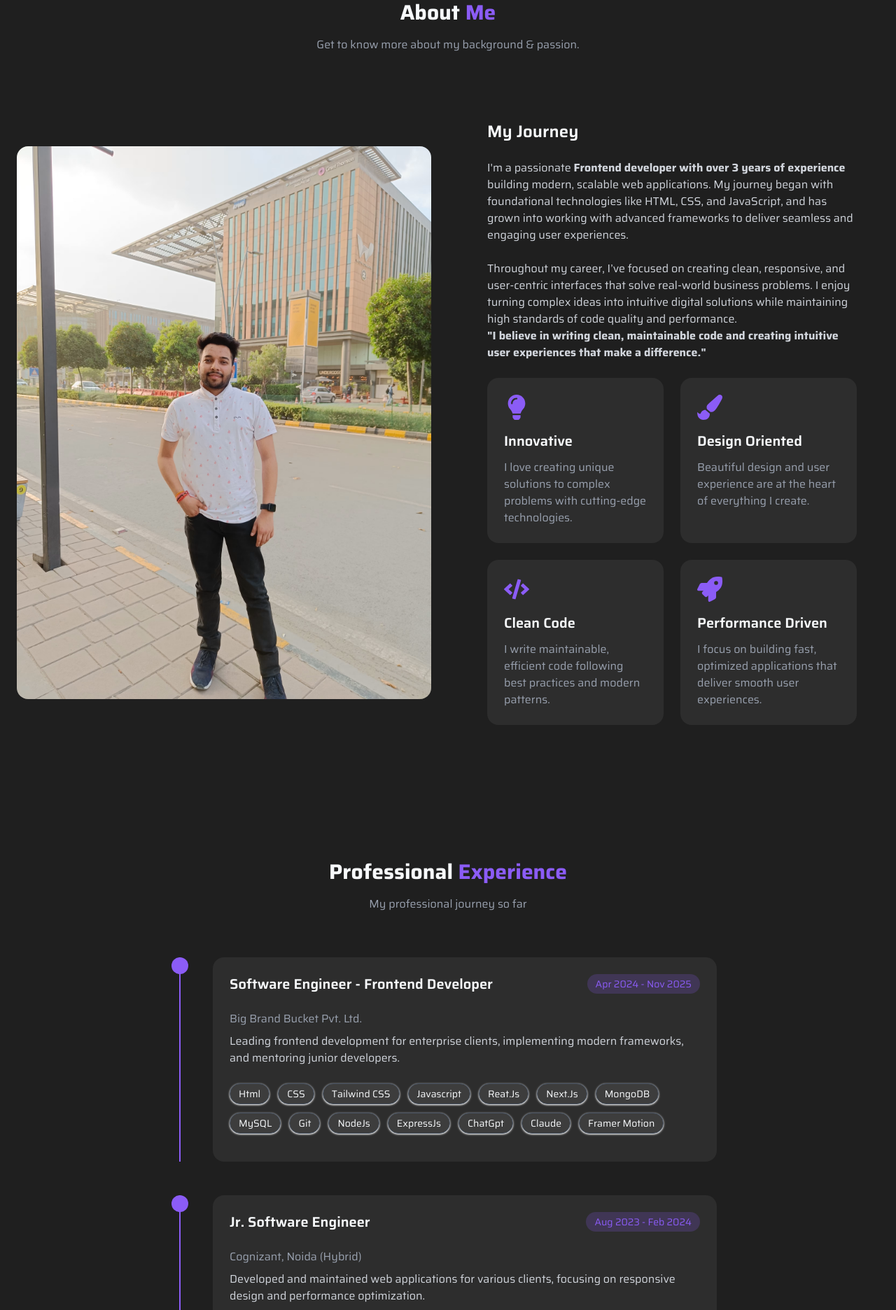
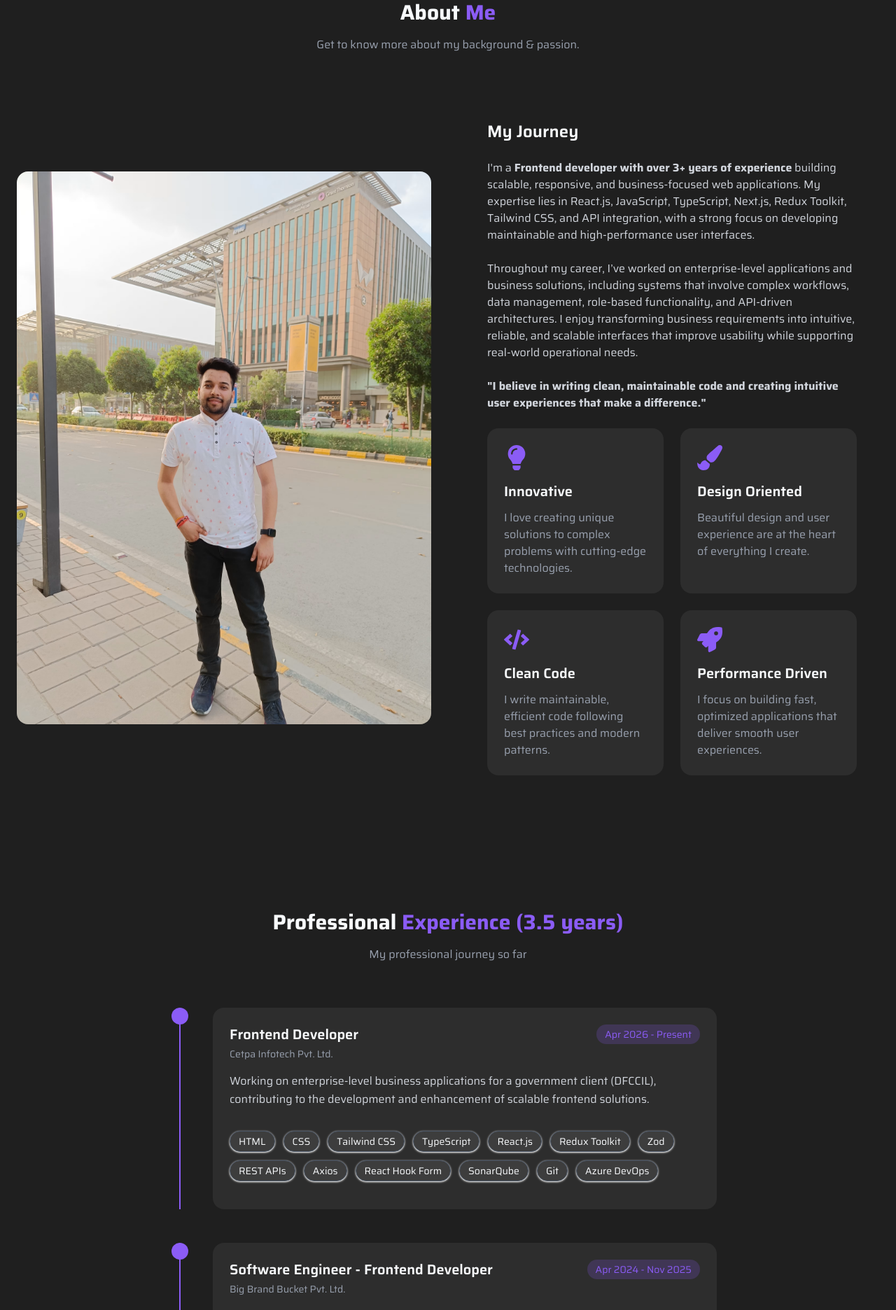
Before and after one commit to deepakguptabvp/portfolio, a React (Vite) app: page / in a window 1280 px wide. Shown: the part 880-2752 px from the top of the page at 70% size. Built offline with nearby package versions, Linux system fonts and the light colour scheme.

Commit message:
updated portfolio with UI & experience.

```diff
--- a/src/assets/assets.js
+++ b/src/assets/assets.js
@@ -13,7 +13,6 @@ import {
   FaLinkedin,
 } from "react-icons/fa";
 
-import { FaXTwitter } from "react-icons/fa6";
 
 import profileImg from "../assets/profile.jpg";
 import profileImg1 from "../assets/profileImg1.avif";
@@ -21,6 +20,7 @@ import profileImg2 from "../assets/profileImg2.avif";
 import projectImg2 from "../assets/project2.avif";
 import projectImg4 from "../assets/project4.avif";
 import weatherImg3 from "../assets/weather-3.jpg";
+import { SiGmail } from "react-icons/si";
 // import projectImg1 from "../assets/project1.avif";
 // import projectImg3 from "../assets/project3.avif";
 // import projectImg5 from "../assets/project5.avif";
@@ -71,20 +71,14 @@ export const skills = [
     icon: FaReact,
     description:
       "Building responsive and interactive user interfaces with modern frameworks.",
-    tags: ["JavaScript", "React", "Angular", "TypeScript"],
+    tags: ["HTML5", "CSS3", "JavaScriptES6", "Tailwind CSS", "TypeScript", "React.js", "Next.js"],
   },
   {
-    title: "Backend Development",
+  title: "Backend & Database Development",
   icon: FaServer,
-    description: "Creating robust server-side applications and RESTful APIs.",
-    tags: ["Node.js", "Express"],
-  },
-  {
-    title: "Database Management",
-    icon: FaDatabase,
   description:
-      "Designing and optimizing databases for performance and scalability.",
-    tags: ["MongoDB", "PostgreSQL", "MySQL", "Firebase"],
+    "Building RESTful APIs and managing scalable databases for reliable and efficient web applications.",
+  tags: ["Node.js", "Express.js", "MongoDB", "MySQL"],
 },
   // {
   //   title: 'Mobile Development',
@@ -97,14 +91,21 @@ export const skills = [
     icon: FaRobot,
     description:
       "Leveraging AI tools to boost productivity, automate tasks, and enhance development workflows.",
-    tags: ["ChatGPT", "Claude", "GitHub Copilot", "Cursor"],
+    tags: ["ChatGPT", "Claude", "Antigravity", "Cursor"],
   },
 {
-    title: "Tools & Technologies",
+  title: "Development Tools & Workflow",
   icon: FaTools,
   description:
-      "Essential tools and technologies I use in my development workflow.",
-    tags: ["Git & GitHub", "Webpack", "Figma", "Jest"],
+    "Tools and technologies I use to build, manage, test, and deliver scalable web applications.",
+  tags: [
+    "Figma",
+    "Git",
+    "GitHub",
+    "SonarQube",
+    "Azure DevOps",
+    "ESLint",
+  ],
 },
 ];
 
@@ -171,27 +172,51 @@ export const projects = [
   },
 ];
 
+
 export const workData = [
+  {
+    role: "Frontend Developer",
+    company: "Cetpa Infotech Pvt. Ltd.",
+    duration: "Apr 2026 - Present",
+    description:
+      "Working on enterprise-level business applications for a government client (DFCCIL), contributing to the development and enhancement of scalable frontend solutions.",
+    techStack: [
+      "HTML",
+      "CSS",
+      "Tailwind CSS",
+      "TypeScript",
+      "React.js",
+      "Redux Toolkit",
+      "Zod",
+      "REST APIs",
+      "Axios",
+      "React Hook Form",
+      "SonarQube",
+      "Git",
+      "Azure DevOps",
+    ],
+  },
   {
     role: "Software Engineer - Frontend Developer",
     company: "Big Brand Bucket Pvt. Ltd.",
     duration: "Apr 2024 - Nov 2025",
     description:
-      "Leading frontend development for enterprise clients, implementing modern frameworks, and mentoring junior developers.",
+      "Developed multiple websites for a single client, handling the complete frontend development lifecycle from understanding business requirements to delivering the final product.",
     techStack: [
-      "Html",
+      "HTML",
       "CSS",
       "Tailwind CSS",
-      "Javascript",
-      "Reat.Js",
-      "Next.Js",
+      "JavaScript",
+      "TypeScript",
+      "React.js",
+      "Next.js",
+      "Redux",
+      "REST APIs",
+      "Node.js",
+      "Express.js",
       "MongoDB",
       "MySQL",
       "Git",
-      "NodeJs",
-      "ExpressJs",
-      "ChatGpt",
-      "Claude",
       "Framer Motion",
     ],
   },
@@ -200,12 +225,14 @@ export const workData = [
     company: "Cognizant, Noida (Hybrid)",
     duration: "Aug 2023 - Feb 2024",
     description:
-      "Developed and maintained web applications for various clients, focusing on responsive design and performance optimization.",
+      "Developed and maintained web applications using modern frontend technologies, with a focus on responsive UI development, reusable components, API integration, and performance optimization. Worked closely with team members to deliver functional and user-centric solutions aligned with project requirements.",
     techStack: [
-      "Html",
+      "HTML",
       "CSS",
-      "Javascript",
-      "Reat.Js",
+      "JavaScript",
+      "React.js",
+      "Angular",
+      "REST APIs",
       "MongoDB",
       "MySQL",
       "Git",
@@ -217,16 +244,19 @@ export const workData = [
     company: "Cognizant, Noida (Hybrid)",
     duration: "Aug 2022 - Aug 2023",
     description:
-      "Started my career building basic websites and gradually took on more complex projects as I expanded my skill set.",
+      "Started my professional journey by developing web applications and building a strong foundation in frontend and backend technologies. Worked with Angular, TypeScript, Java, and Spring Boot while gaining experience in application development, debugging, database integration, and software development practices.",
     techStack: [
-      "Html",
+      "HTML",
       "CSS",
+      "JavaScript",
+      "TypeScript",
+      "Angular",
       "Material UI",
       "Java",
-      "SpringBoot",
-      "Angular",
-      "MongoDb",
-      "Typescript",
+      "Spring Boot",
+      "MongoDB",
+      "MySQL",
+      "Git",
     ],
   },
 ];
@@ -242,14 +272,14 @@ export const mediaLinks = [
     icon: FaLinkedin,
     link: "https://www.linkedin.com/in/deepakgupta1597/",
   },
-  {
-    title: "Twitter",
-    icon: FaXTwitter,
-    link: "https://twitter.com",
-  },
+  // {
+  //   title: "Gmail",
+  //   icon: SiGmail ,
+  //   link: "deepakgupta.150743@gmail.com",
+  // },
   {
     title: "Resume Download",
     icon: FaDownload,
-    link: "/DeepakGupta- FE Fev.pdf",
+    link: "/Deepak-Gupta-Frontend-Developer.pdf",
   },
 ];
--- a/src/components/About.jsx
+++ b/src/components/About.jsx
@@ -45,31 +45,21 @@ const About = () => {
             <div className="rounded-2xl p-8">
               <h3 className="text-2xl font-semibold mb-6">My Journey</h3>
               <p className="text-gray-300 mb-6">
-                I'm a passionate{" "}
+                I'm a{" "}
                 <strong>
-                  Frontend developer with over 3 years of experience
+                  Frontend developer with over 3+ years of experience
                 </strong>{" "}
-                building modern, scalable web applications. My journey began
-                with foundational technologies like HTML, CSS, and JavaScript,
-                and has grown into working with advanced frameworks to deliver
-                seamless and engaging user experiences.
+                building scalable, responsive, and business-focused web applications. My expertise lies in React.js, JavaScript, TypeScript, Next.js, Redux Toolkit, Tailwind CSS, and API integration, with a strong focus on developing maintainable and high-performance user interfaces.
               </p>
               <p className="text-gray-300 mb-6">
-                Throughout my career, I’ve focused on creating clean,
-                responsive, and user-centric interfaces that solve real-world
-                business problems. I enjoy turning complex ideas into intuitive
-                digital solutions while maintaining high standards of code
-                quality and performance.
+              Throughout my career, I’ve worked on enterprise-level applications and business solutions, including systems that involve complex workflows, data management, role-based functionality, and API-driven architectures. I enjoy transforming business requirements into intuitive, reliable, and scalable interfaces that improve usability while supporting real-world operational needs.
+                <br />
                 <br />
                 <strong>
                   "I believe in writing clean, maintainable code and creating
                   intuitive user experiences that make a difference."
                 </strong>
               </p>
-              {/* <p className="text-gray-300 font-bold mb-6">
-                "I believe in writing clean, maintainable code and creating
-                intuitive user experiences that make a difference."
-              </p> */}
 
               {/* Cards */}
               <div className=" grid grid-cols-1 md:grid-cols-2 gap-6">
--- a/src/components/Hero.jsx
+++ b/src/components/Hero.jsx
@@ -25,9 +25,14 @@ const Hero = () => {
           <h2 className="text-2xl md:text-4xl font-semibold md:mb-6 typewriter">
             Frontend Developer
           </h2>
-          <p className="text-lg text-gray-300 mb-8">
-            I create stunning web experiences with modern technologies &
-            innovative designs.
+          <p className="text-lg text-gray-300 mb-8 max-w-lg leading-relaxed">
+            Passionate about architecting responsive, fast, and accessible web
+            solutions. Bringing{" "}
+            <span className="text-white font-medium">
+              3+ years of experience
+            </span>{" "}
+            turning complex designs and business requirements into clean,
+            performant code.
           </p>
           <div className="flex space-x-4">
             <a
--- a/src/components/Navbar.jsx
+++ b/src/components/Navbar.jsx
@@ -12,11 +12,11 @@ const Navbar = () => {
       aria-label="Main navigation"
     >
       <div className=" container mx-auto flex justify-between items-center">
-        <div>
+        <div className="flex flex-row gap-2 justify-center items-center">
+            <div className="w-4 h-4 bg-purple rounded-full"/>
           <a href="#home" className="text-3xl font-bold text-white">
             Deepak
             <span className="text-purple">Gupta</span>
-            <div className="w-4 h-4 bg-purple rounded-full"></div>
           </a>
         </div>
 
--- a/src/components/Projects.jsx
+++ b/src/components/Projects.jsx
@@ -17,7 +17,7 @@ const Projects = () => {
     >
       <div className="container mx-auto px-6">
         <h2 id="projects-heading" className="text-3xl font-bold text-center mb-4">
-          My <span className="text-purple">Projects</span>
+          My <span className="text-purple">"Personal Projects"</span>
         </h2>
         <p className="text-gray-400 text-center max-w-2xl mx-auto mb-16">
           A selection of my recent work
--- a/src/components/WorkExperience.jsx
+++ b/src/components/WorkExperience.jsx
@@ -1,8 +1,6 @@
 import React from "react";
 import { motion } from "framer-motion";
 import { workData } from "../assets/assets";
-import { div } from "framer-motion/client";
-
 const WorkExperience = () => {
   return (
     <motion.section
@@ -16,7 +14,7 @@ const WorkExperience = () => {
     >
       <div className="container mx-auto px-6">
         <h2 id="experience-heading" className="text-3xl font-bold text-center mb-4">
-          Professional <span className="text-purple">Experience</span>
+          Professional <span className="text-purple">Experience (3.5 years)</span>
         </h2>
         <p className="text-gray-400 text-center max-w-2xl mx-auto mb-16">
           My professional journey so far
@@ -35,14 +33,16 @@ const WorkExperience = () => {
 
                 {/* box */}
                 <div className="flex flex-col bg-dark-300 rounded-2xl p-6 hover:border-b-3 hover:border-r-2 hover:border-purple">
-                  <div className="flex flex-col md:flex-row justify-between items-start mb-4 md:mb-2 space-y-4">
-                    <h3 className="text-xl font-semibold">{data.role}</h3>
-                    <span className="px-3 py-1 bg-purple/20 text-purple rounded-full text-sm md:text-sm">
+                  <div className="flex flex-col md:flex-row justify-between items-start gap-2 mb-4">
+                    <div>
+                      <h3 className="text-xl font-semibold">{data.role}</h3>
+                      <p className="text-gray-400 text-sm mt-1">{data.company}</p>
+                    </div>
+                    <span className="px-3 py-1 bg-purple/20 text-purple rounded-full text-sm shrink-0">
                       {data.duration}
                     </span>
                   </div>
-                  <p className="text-gray-400 mb-2">{data.company}</p>
-                  <p className="text-gray-300 mb-2">{data.description}</p>
+                  <p className="text-gray-300 mb-4 leading-relaxed">{data.description}</p>
                   <div className="flex flex-wrap gap-3 my-4">
                     {data.techStack?.map((tech, i) => (
                       <span
```
Also changed, not shown: src/components/Contact.jsx (+65 -118 lines), 2 other files (tests, documents, lock files or other folders). Lines whose indentation alone changed are shown as unchanged.
